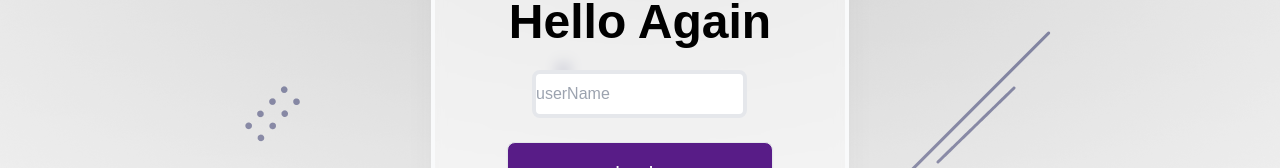
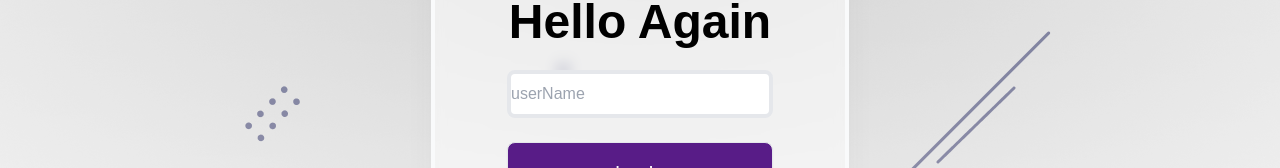
Before and after one commit to Domains18/JumbaLink, a React (Vite) app in the folder client/: page / in a window 1280 px wide. Shown: the part 415-583 px from the top of the page. Built offline with nearby package versions, Linux system fonts and the light colour scheme.

Commit message:
form validation with formik

```diff
--- a/client/src/App.jsx
+++ b/client/src/App.jsx
@@ -1,4 +1,4 @@
-import { createBrowserRouter, RouterProvider } from "react-router-dom";
+import { createBrowserRouter, RouterProvider,Route, useRouteError } from "react-router-dom";
 import React from "react";
 
 import Error404 from "./pages/Error404";
@@ -8,7 +8,6 @@ import Recovery from "./pages/Recovery";
 import Register from "./pages/Register";
 import Reset from "./pages/Reset";
 import UserName from "./pages/UserName";
-
 
 
 
@@ -40,14 +39,26 @@ const router = createBrowserRouter([
     {
         path: "*",
         element: <Error404></Error404>
-    }
-]);
+
+    },
+
+], );
 export default function App() {
     return (
         <main>
-            <RouterProvider router={router}>
-
+            <RouterProvider router={router} errorElement={<ErrorBoundary/>}>
             </RouterProvider>
       </main>
     )
   }
+
+
+function ErrorBoundary() {
+    let error = useRouteError();
+    console.log(error)
+    return (
+        <div>
+            <h1>Internal server error</h1>
+        </div>
+    )
+}
--- a/client/src/pages/UserName.js
+++ b/client/src/pages/UserName.js
@@ -2,7 +2,17 @@ import React from 'react'
 import { Link } from 'react-router-dom';
 import avatar from '../assets/profile.png';
 import styles from '../styles/Username.module.css';
+import { Toaster } from 'react-hot-toast';
+import { useFormik } from 'formik';
 const UserName = () => {
+  const formik = useFormik({
+    initialValues: {
+      UserName: ''
+    },
+    validateOnBlur: false,
+    validateOnChange: false,
+    onSubmit: async values => {console.log(values)}
+  })
   return (
     <div className="container mx-auto">
       <div className="flex justify-center items-center min-h-screen">
@@ -12,14 +22,14 @@ const UserName = () => {
               Please enter your username to continue
             </span>
           </div>
-          <form className="py-1">
+          <form className="py-1" onSubmit={formik.handleSubmit}>
             <div className="profile flex justify-center py-4">
               <img src={avatar} className={styles.profileImage} alt="avatar" />
             </div>
             <div className="text-box flex flex-col items-center gap-6">
               <h4 className='text-5xl font-bold '>Hello Again</h4>
 
-              <input type="text" placeholder='userName' className='border-4 py-2 rounded-lg mr-px' />
+              <input {...formik.getFieldProps('UserName')}type="text" placeholder='userName' className='border-4 py-2 rounded-lg  w-3/4' />
               <button type='submit' className={styles.btn}>LogIn</button>
             </div>
 
```
